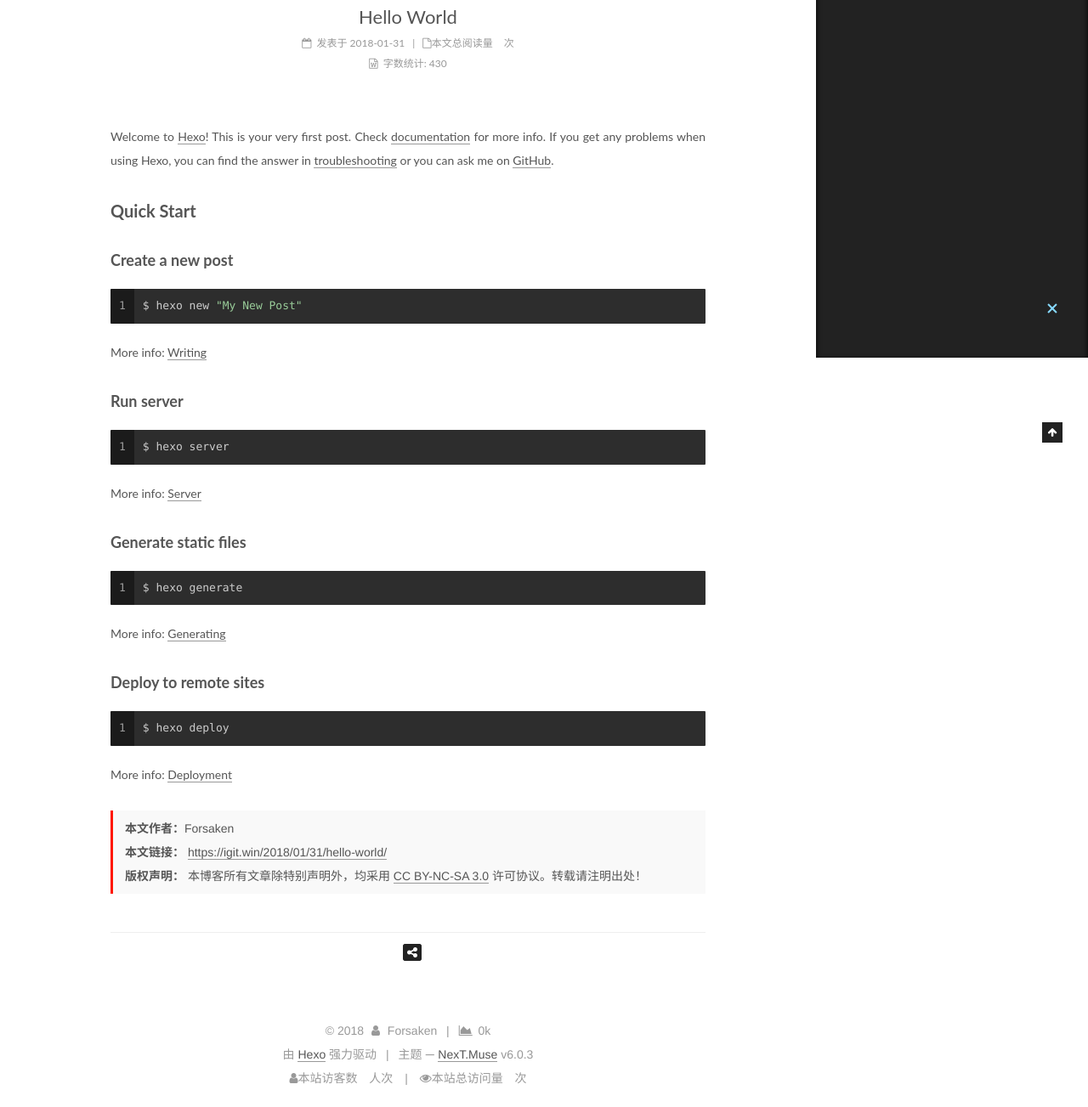
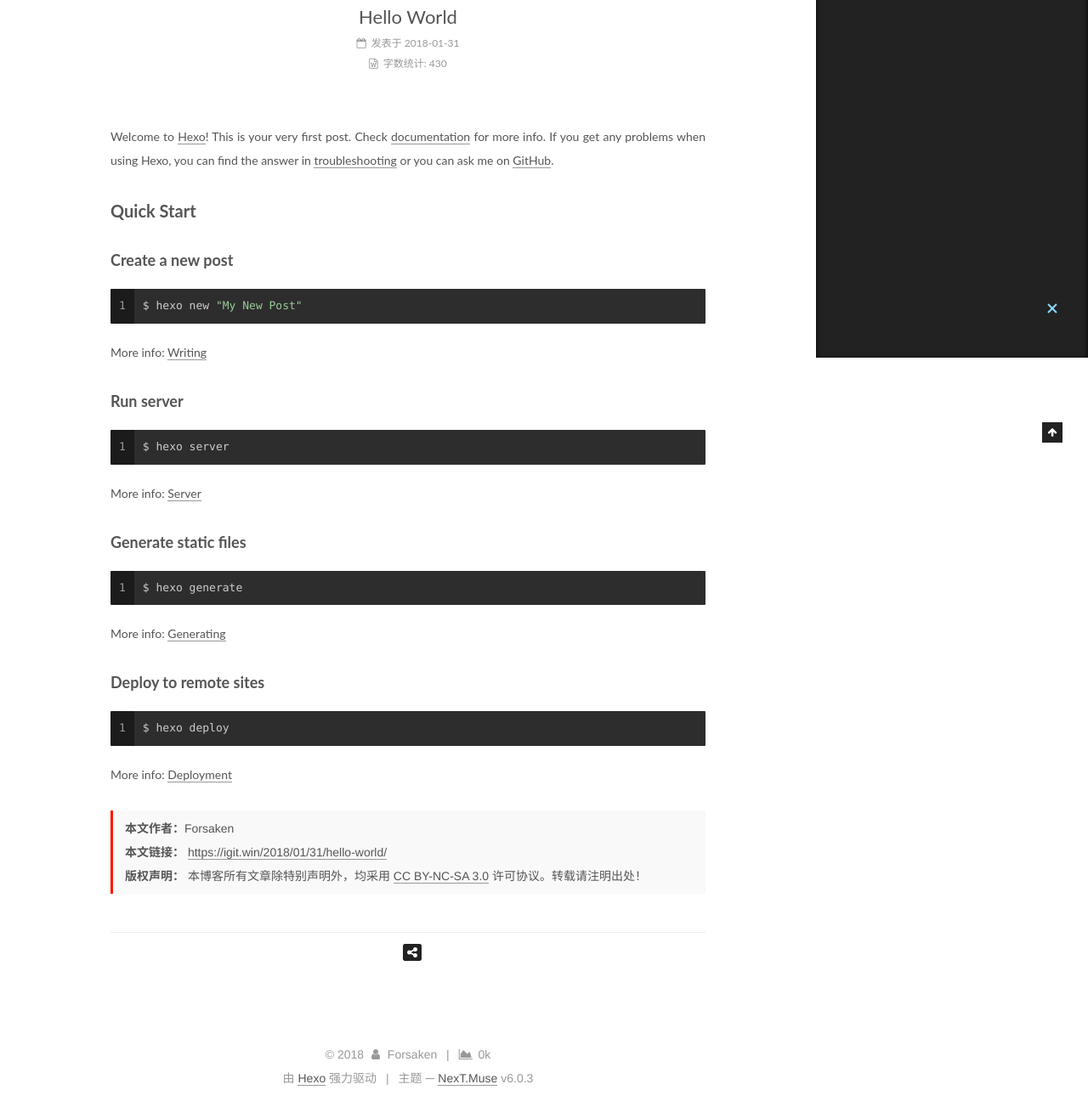
Before and after one commit to igitx/igitx.github.io, a plain HTML site: page 2018/01/31/hello-world/index.html in a window 1280 px wide. Shown: the part 379-1682 px from the top of the page at 85% size. Drawn offline with Linux system fonts and the light colour scheme; some packages are replaced by stand-ins of ours; a script that the page names is missing.

Commit message:
Site updated: 2018-02-01 15:50:44

```diff
--- a/2018/01/31/hello-world/index.html
+++ b/2018/01/31/hello-world/index.html
@@ -385,11 +385,6 @@
 
 
 
-            <span class="post-meta-divider">|</span>
-            <span class="page-pv"><i class="fa fa-file-o">本文总阅读量</i>
-            <span class="busuanzi-value" id="busuanzi_value_page_pv" ></span>次
-            </span>
-
 
 
             <div class="post-symbolscount">
@@ -684,26 +679,6 @@
 
 
 
-<div class="busuanzi-count">
-  <script async src="https://dn-lbstatics.qbox.me/busuanzi/2.3/busuanzi.pure.mini.js"></script>
-
-
-    <span class="site-uv">
-      <i class="fa fa-user">本站访客数</i>
-      <span class="busuanzi-value" id="busuanzi_value_site_uv"></span>
-      人次
-    </span>
-
-
-
-    <span class="site-pv">
-      <i class="fa fa-eye">本站总访问量</i>
-      <span class="busuanzi-value" id="busuanzi_value_site_pv"></span>
-      次
-    </span>
-
-</div>
-
 
 
 
--- a/css/main.css
+++ b/css/main.css
@@ -1863,7 +1863,7 @@ pre .javascript .function {
   width: 4px;
   height: 4px;
   border-radius: 50%;
-  background: #66ff8f;
+  background: #4fff82;
 }
 .links-of-blogroll {
   font-size: 13px;
```
Also changed, not shown: about/index.html (+0 -22 lines), archives/2018/01/index.html (+0 -20 lines), archives/2018/index.html (+0 -20 lines), archives/index.html (+0 -20 lines), categories/index.html (+2 -20 lines), index.html (+0 -20 lines), tags/index.html (+0 -20 lines).
